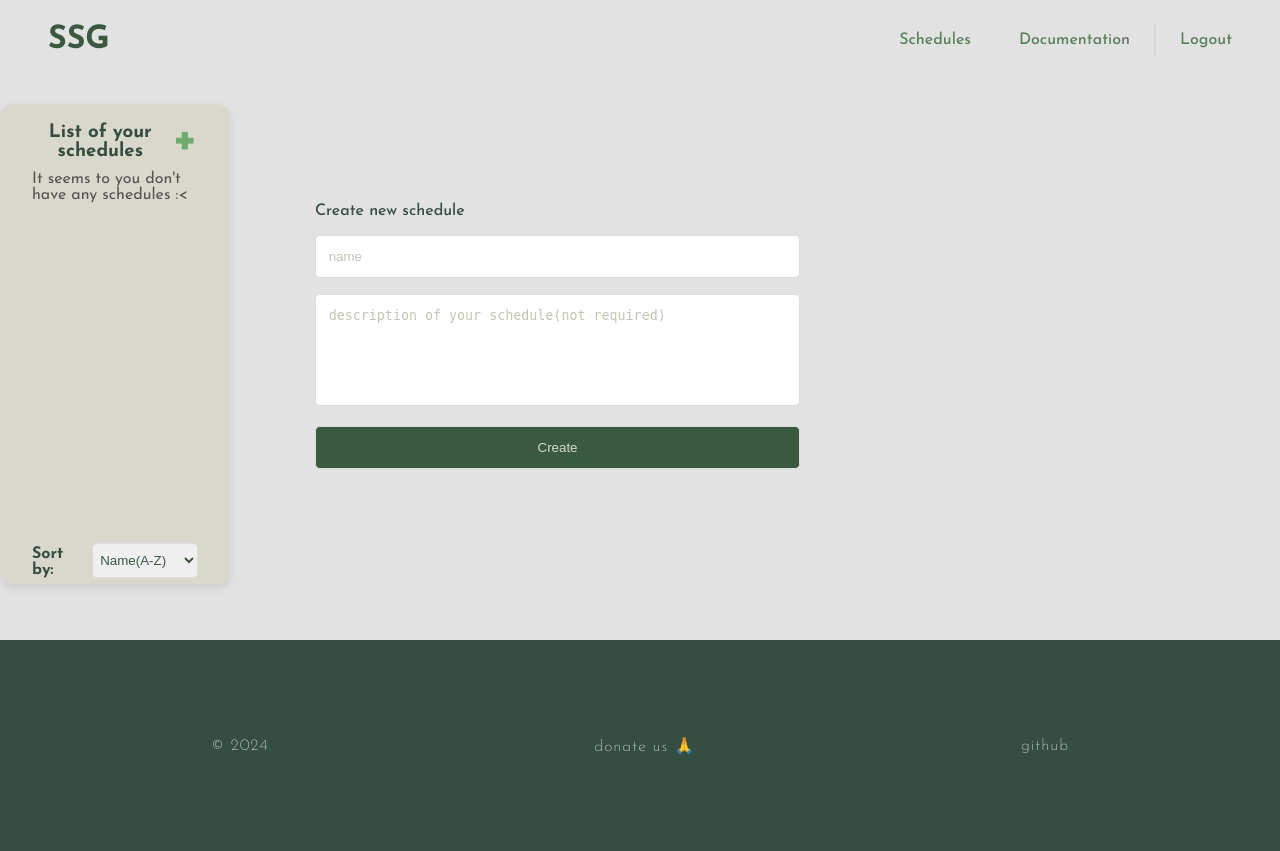
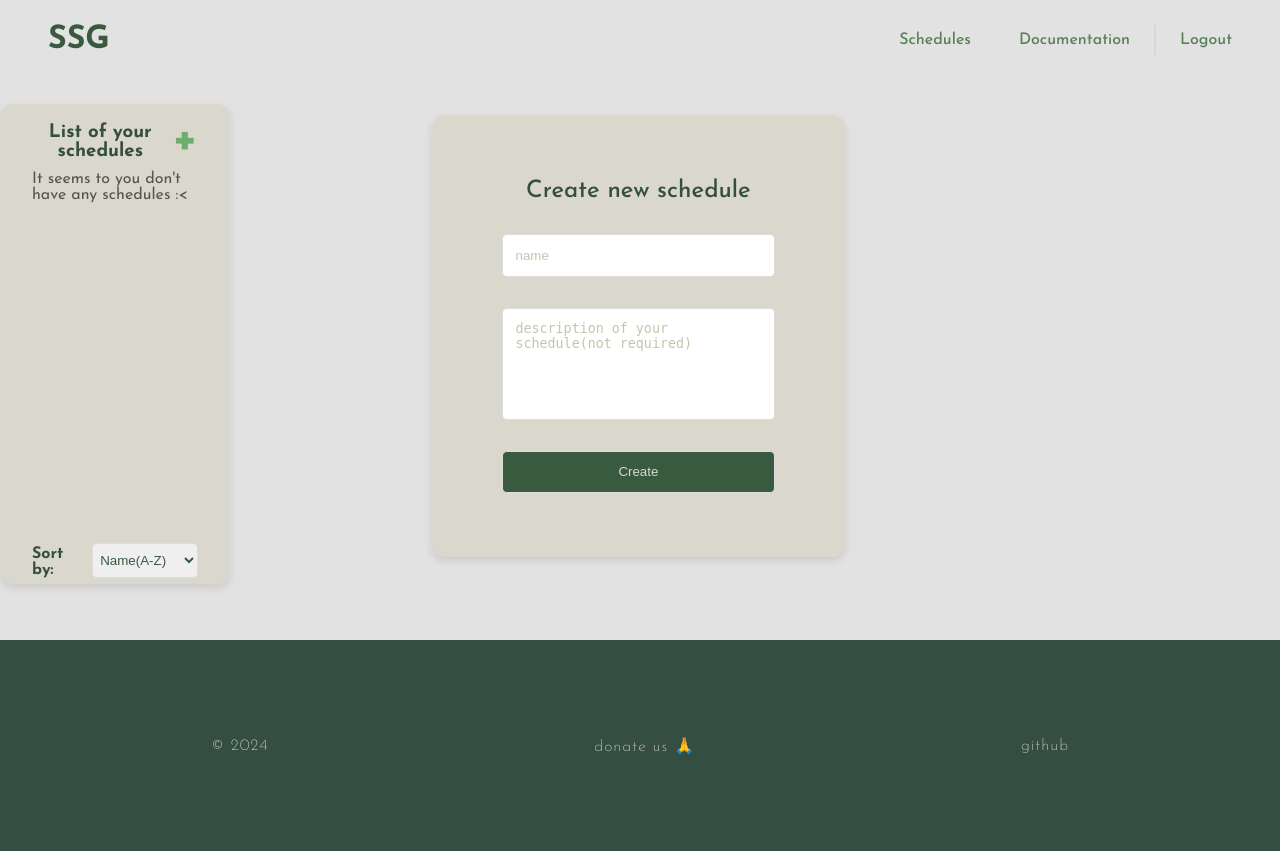
Before and after one commit to School-Schedule-Generator/School.Schedule.Generator, a Django app: page /schedules/ in a window 1280 px wide. Run offline with Django 4.2, Linux system fonts and the light colour scheme; a user stored in the database is signed in; data comes from the database, SQL or seed files in the repository.

Commit message:
Update schedules.html

```diff
--- a/generatorApp/templates/generatorApp/schedules.html
+++ b/generatorApp/templates/generatorApp/schedules.html
@@ -13,12 +13,15 @@
 
     <main>
         <form method="POST" id="new-schedule-form">
-            {% csrf_token %}
-            <div>Create new schedule</div>
+            <div class="container">
+                {% csrf_token %}
+                <h2 style="font-weight: 450;">Create new schedule</h2>
 
-            {{ form }}
+                {{ form.name }}
+                {{ form.description }}
 
-            <input type="submit" value="Create">
+                <input type="submit" value="Create">
+            </div>
         </form>
     </main>
 
```
